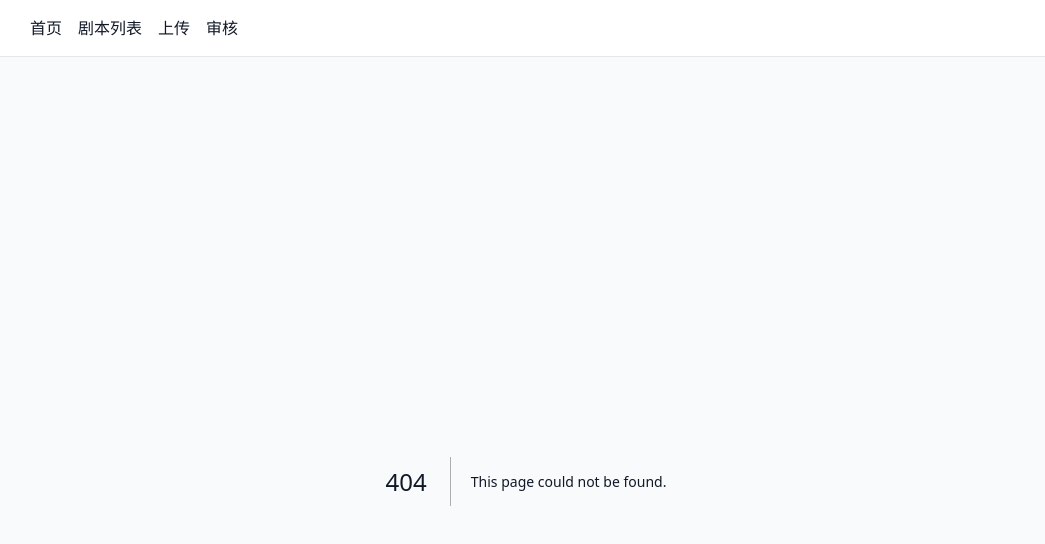
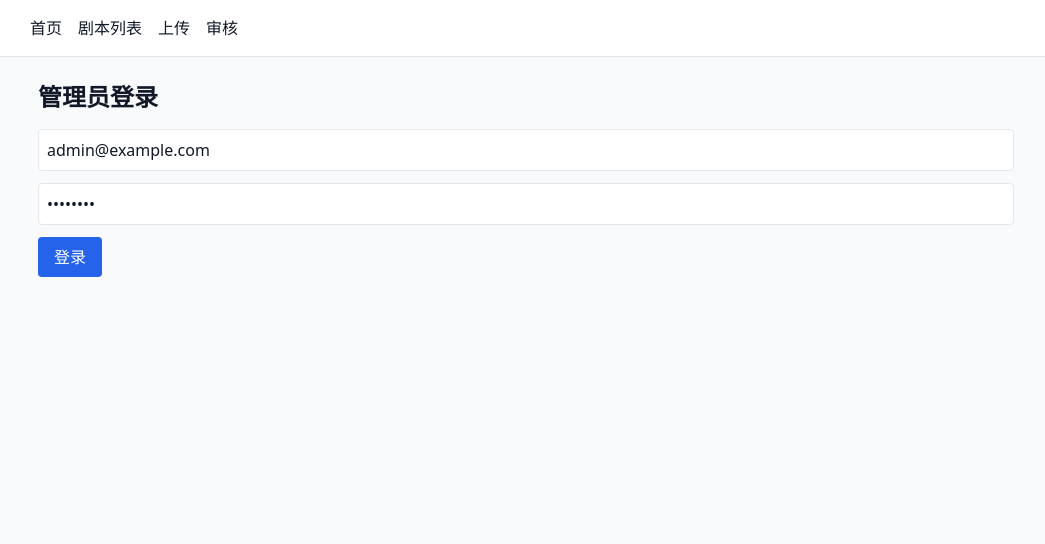
Before and after one commit to 1070470144/spec-kit-json, a Next.js app: page /admin/login in a window 1280 px wide. Before the commit this address had no page. Shown: the top 544 px of the page, without its empty margins (114-1159 px from the left). Built offline with nearby package versions, Linux system fonts and the light colour scheme.

Commit message:
登录界面

```diff
--- /dev/null
+++ b/app/admin/login/page.tsx
@@ -0,0 +1,39 @@
+'use client'
+import { useState } from 'react'
+
+export default function AdminLoginPage() {
+  const [email, setEmail] = useState('admin@example.com')
+  const [password, setPassword] = useState('admin123')
+  const [msg, setMsg] = useState('')
+
+  async function onSubmit(e: React.FormEvent) {
+    e.preventDefault()
+    setMsg('')
+    try {
+      const res = await fetch('/api/admin/auth/login', { method: 'POST', headers: { 'Content-Type': 'application/json' }, body: JSON.stringify({ email, password }) })
+      const data = await res.json().catch(() => ({}))
+      if (!res.ok) {
+        const err = (data && data.error) || {}
+        const text = err.message || err.code || '登录失败'
+        setMsg(`失败：${text}`)
+        return
+      }
+      setMsg('登录成功')
+      location.href = '/admin/review'
+    } catch (error: any) {
+      setMsg(`失败：${error?.message || '网络错误'}`)
+    }
+  }
+
+  return (
+    <div className="space-y-4">
+      <h1 className="text-2xl font-semibold">管理员登录</h1>
+      <form onSubmit={onSubmit} className="space-y-3">
+        <input className="w-full p-2 border rounded" value={email} onChange={e=>setEmail(e.target.value)} />
+        <input className="w-full p-2 border rounded" type="password" value={password} onChange={e=>setPassword(e.target.value)} />
+        <button className="px-4 py-2 bg-blue-600 text-white rounded" type="submit">登录</button>
+      </form>
+      {msg && <div className="text-sm text-gray-700">{msg}</div>}
+    </div>
+  )
+}
--- /dev/null
+++ b/app/api/admin/auth/login/route.ts
@@ -0,0 +1,20 @@
+import { z } from 'zod'
+import { prisma } from '@/src/db/client'
+import { verifyPassword } from '@/src/auth/password'
+import { parseJson } from '@/src/api/validate'
+import { unauthorized, ok, forbidden } from '@/src/api/http'
+import { signAdminSession, setAdminSessionCookie } from '@/src/auth/adminSession'
+
+const schema = z.object({ email: z.string().email(), password: z.string().min(6) })
+
+export async function POST(req: Request) {
+  const parsed = await parseJson(req, schema)
+  if (!parsed.ok) return parsed.res
+  const { email, password } = parsed.data
+  const user = await prisma.user.findUnique({ where: { email } })
+  if (!user || !verifyPassword(password, user.passwordHash)) return unauthorized('INVALID_CREDENTIALS')
+  if (user.email !== 'admin@example.com') return forbidden('NOT_ADMIN')
+  const token = signAdminSession({ userId: user.id, email: user.email, role: 'admin' })
+  setAdminSessionCookie(token)
+  return ok({ id: user.id, email: user.email, role: 'admin' })
+}
--- /dev/null
+++ b/app/api/admin/auth/logout/route.ts
@@ -0,0 +1,7 @@
+import { NextResponse } from 'next/server'
+import { clearAdminSessionCookie } from '@/src/auth/adminSession'
+
+export async function POST() {
+  clearAdminSessionCookie()
+  return NextResponse.json({ ok: true })
+}
--- /dev/null
+++ b/src/auth/adminSession.ts
@@ -0,0 +1,31 @@
+import crypto from 'node:crypto'
+import { cookies } from 'next/headers'
+
+const SECRET = process.env.NEXTAUTH_SECRET || 'dev-secret'
+const ALG = 'sha256'
+const COOKIE_NAME = 'admin_session'
+
+export type AdminSessionPayload = { userId: string; email: string; role: 'admin'; exp: number }
+
+export function signAdminSession(payload: Omit<AdminSessionPayload, 'exp'>, ttlSeconds = 7 * 24 * 3600): string {
+  const exp = Math.floor(Date.now() / 1000) + ttlSeconds
+  const body = Buffer.from(JSON.stringify({ ...payload, exp })).toString('base64url')
+  const sig = crypto.createHmac(ALG, SECRET).update(body).digest('base64url')
+  return `${body}.${sig}`
+}
+export function verifyAdminSessionToken(token: string | undefined): AdminSessionPayload | null {
+  if (!token) return null
+  const parts = token.split('.')
+  if (parts.length !== 2) return null
+  const [body, sig] = parts
+  const expected = crypto.createHmac(ALG, SECRET).update(body).digest('base64url')
+  if (!crypto.timingSafeEqual(Buffer.from(sig), Buffer.from(expected))) return null
+  const payload = JSON.parse(Buffer.from(body, 'base64url').toString()) as AdminSessionPayload
+  if (payload.exp < Math.floor(Date.now() / 1000)) return null
+  return payload
+}
+export function setAdminSessionCookie(token: string) {
+  cookies().set(COOKIE_NAME, token, { httpOnly: true, sameSite: 'lax', path: '/', maxAge: 7 * 24 * 3600 })
+}
+export function clearAdminSessionCookie() { cookies().set(COOKIE_NAME, '', { httpOnly: true, sameSite: 'lax', path: '/', maxAge: 0 }) }
+export function getAdminSession(): AdminSessionPayload | null { return verifyAdminSessionToken(cookies().get(COOKIE_NAME)?.value) }
```
Also changed, not shown: 1 other file (tests, documents, lock files or other folders).
